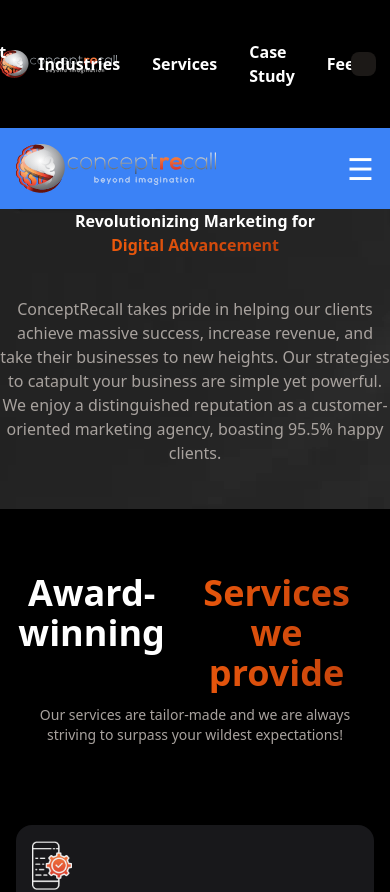
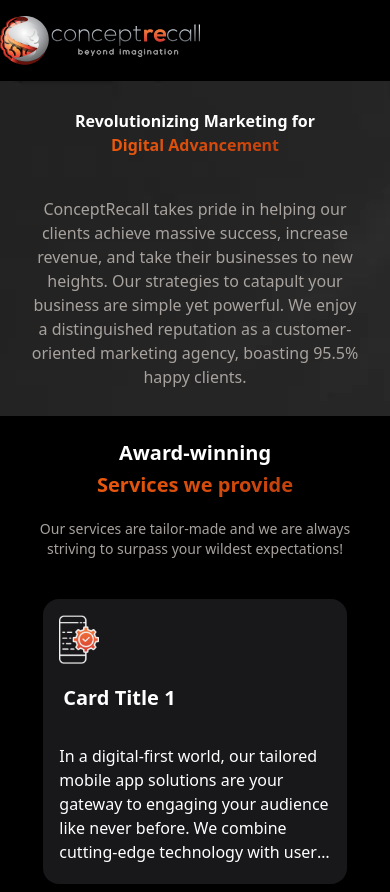
Before and after one commit to Muzamilkhan110/CR-Clone, a Next.js app: page / in a window 390 px wide. Shown: the top 892 px of the page. Built offline with nearby package versions, Linux system fonts and the light colour scheme.

Commit message:
Responsive Navbar and Banner page

```diff
--- a/app/layout.tsx
+++ b/app/layout.tsx
@@ -18,7 +18,7 @@
 });
 
 export const metadata: Metadata = {
-  title: "Create Next App",
+  title: "Craft your Digital Growth with ConceptRecall",
   description: "Generated by create next app",
 };
 
--- a/app/pathCompononet/AboutUs/AboutUs.tsx
+++ b/app/pathCompononet/AboutUs/AboutUs.tsx
@@ -7,17 +7,17 @@
     return(
         <section className="min-h-screen flex justify-center items-center">
         <div className="container m-auto max-w-screen-lg">
-          <div className="my-14">
+          <div className="py-10">
             <Heading tittle="About" dynamic="Us"/>
-            <p className="text-center text-stone-400  mt-3">
+            <p className="text-center text-stone-400 mt-3">
               We are a team of seasoned creators who upgrade your business
               processes with modern technology and advancements. And well, these
               numbers speak volumes about what we have achieved on our journey
               so far.
             </p>
           </div>
-          <div className="flex gap-6 pb-10">
-            <div className="w-[50rem] h-[25rem] overflow-hidden rounded-xl relative">
+          <div className="flex flex-col md:flex-row gap-6 pb-10">
+            <div className="max-w- overflow-hidden rounded-xl">
               <video
                 className="w-full h-full object-cover"
                 autoPlay
@@ -26,7 +26,7 @@
               >
                 Your browser does not support the video tag.
               </video>
-              <div className="absolute inset-0 flex items-center justify-center z-10">
+              <div className=" flex items-center justify-center">
                 <Image
                   className=""
                   width={"100"}
@@ -37,8 +37,8 @@
               </div>
             </div>
 
-            <div className="h-[25rem] w-[50rem] font-medium text-stone-400 pt-20">
-              <span className="">
+            <div className=" font-medium text-stone-400 pt-20">
+              <div className="">
                 <p>
                   We believe in surpassing expectations and satisfying our
                   clientele to form lasting alliances. What makes this target
@@ -47,9 +47,9 @@
                   expertise to foster impactful results and never fail to
                   surprise our clients with it!
                 </p>
-              </span>
+              </div>
               <Link href={"/"}>
-              <Button text="Contact Us"/>
+              <Button className="mt-4" text="Contact Us"/>
               </Link>
             </div>
           </div>
--- a/app/pathCompononet/awardwining/Award.tsx
+++ b/app/pathCompononet/awardwining/Award.tsx
@@ -9,10 +9,10 @@
 const Award = () => {
     return(
         <section className="container m-auto max-w-screen-lg">
-        <div>
-          <div className="my-16 px-4 sm:px-6 md:px-8">
+        <div className="px-[7%]">
+          <div className="py-[7%]">
           <Heading tittle="Award-winning" dynamic=" Services we provide" />
-            <p className="text-center text-stone-400 mt-3 text-sm sm:text-base md:text-lg">
+            <p className="text-center pt-3 lg:px-[15%] text-stone-400 mt-2 text-sm sm:text-base md:text-lg">
               Our services are tailor-made and we are always striving to surpass
               your wildest expectations!
             </p>
@@ -26,7 +26,7 @@
                 imageAlt={card.imageAlt}
                 title={card.title}
                 description={
-                <span className="line-clamp-[10]">
+                <span className="line-clamp-[5] lg:line-clamp-[8]">
                 {card.description}
                 </span>
                 }
--- a/components/bg-Details.tsx/Bgdetails.tsx
+++ b/components/bg-Details.tsx/Bgdetails.tsx
@@ -3,10 +3,11 @@
 const BgDetails = () =>{
     return(
 <section
-        className="flex justify-center items-center flex-col h-[calc(100vh-83px)] max-sm:pb-11 max-lg:h-[calc(100vh-66px)] max-sm:h-[max-content] overflow-hidden md:shrink-0"
+        className="flex justify-center items-center flex-col h-[calc(100vh-85px)]  max-lg:h-[calc(100vh-66px)] max-sm:h-[max-content] overflow-hidden object-cover md:shrink-0"
         style={{ backgroundImage: "url('/homeBg.webp')" }}
       >
         <div className="container max-w-screen-lg">
+          <div className="px-[7%] py-[7%]">
           <div className="text-center">
             <h1 className="text-white  sm:text-xl md:text-2xl lg:text-4xl xl:text-6xl font-bold">
               Revolutionizing Marketing for
@@ -23,6 +24,7 @@
             agency, boasting 95.5% happy clients.
           </p>
         </div>
+        </div>
       </section>
     )
 }
--- a/components/button/Button.tsx
+++ b/components/button/Button.tsx
@@ -21,7 +21,7 @@
       type={type}
       onClick={onClick}
       disabled={disabled}
-      className={ `bg-useclass sm:px-6 sm:py-3 text-center text-white px-6 py-3 rounded-xl text-[16px] font-semibold
+      className={ `bg-useclass px-6 py-3 text-center text-white rounded-xl text-sm font-bold
       } ${className}`}
     >
       {text}
--- a/components/component-heading/Heading.tsx
+++ b/components/component-heading/Heading.tsx
@@ -14,9 +14,9 @@
     return(
 
                 <div className="text-center">
-                <div className="flex justify-center gap-3">
-                <h1 className=" text-4xl text-white font-bold">{tittle}</h1>
-                <p className="text-4xl useclass font-bold">{dynamic}</p>
+                <div className="flex justify-center gap-1 flex-wrap sm:flex-row">
+                <h1 className="text-xl sm:text-2xl md:text-4xl  text-white font-bold">{tittle}</h1>
+                <p className="text-xl sm:text-2xl md:text-4xl useclass font-bold">{dynamic}</p>
                 </div>
                 </div>
 
--- a/components/navbar/Navchat.tsx
+++ b/components/navbar/Navchat.tsx
@@ -1,3 +1,4 @@
+
 "use client";
 import Link from "next/link";
 import React from "react";
@@ -13,12 +14,12 @@
   };
   return (
     <header className="bg-black">
-      <nav className="container mx-auto flex justify-around items-center py-4">
-        <div className="w-[30%] flex justify-center">
+      <nav className="container mx-auto flex lg:justify-around items-center py-4">
+        <div className="lg:flex lg:justify-end">
           <Logo />
         </div>
-        <div className="w-[60%] lg:z-0 flex justify-center">
-          <ul className="flex gap-8 items-center text-white text-base font-semibold">
+        <div className=" flex justify-center">
+          <ul className="flex hidden xl:gap-8 items-center text-white text-base font-semibold lg:gap-4 sm:hidden md:hidden lg:flex">
             <li className="hover:useclass ">
               <Link href="/">Home</Link>
             </li>
@@ -45,16 +46,19 @@
             </li>
           </ul>
         </div>
-        <div className="w-[10%]">
-          <div className="bg-stone-900 flex items-center gap-2 py-1 px-1 rounded-lg w-[63%]">
+        <div className="hidden lg:block">
+          <div className="bg-stone-900 flex items-center gap-2 py-1 px-1 rounded-lg ">
             <div className="p-2 rounded-lg hover:bg-useclass">
+              <Link href={"https://wa.me/923167856990"}>
               <Image
                 src="/icons8-whatsapp.svg"
                 alt="WhatsApp"
                 width={24}
                 height={24}
               />
+              </Link>
             </div>
+            <Link href={"tel:+923167856990"}>
             <div className="p-2 rounded-lg hover:bg-useclass">
               <Image
                 src="/phone-svgrepo-com.svg"
@@ -63,49 +67,10 @@
                 height={24}
               />
             </div>
+            </Link>
           </div>
         </div>
       </nav>
-
-      <div className="lg:hidden flex justify-between items-center p-4 bg-blue-500">
-        <Logo />
-        <button onClick={togglebar} className="text-white text-3xl">
-          ☰
-        </button>
-      </div>
-
-      <div
-        className={`lg:hidden fixed inset-0 bg-black bg-opacity-50 z-50 transition-transform duration-300 ease-in-out transform ${
-          isOpen ? "translate-x-0" : "-translate-x-full"
-        }`}
-      >
-        <div className="w-3/4 bg-black text-white  h-full p-6">
-          <Logo />
-          <ul className="text-white text-lg flex flex-col gap-10 ">
-            <li className="hover:useclass">
-              <Link href="/">Home</Link>
-            </li>
-            <li className="hover:useclass">
-              <Link href="/about">About Us</Link>
-            </li>
-            <li className="hover:useclass">
-              <Link href="/industries">Industries</Link>
-            </li>
-            <li className="hover:useclass">
-              <Link href="/services">Services</Link>
-            </li>
-            <li className="hover:useclass">
-              <Link href="/casestudy">Case Study</Link>
-            </li>
-            <li className="hover:useclass">
-              <Link href="/feed">Feed</Link>
-            </li>
-            <li className="hover:useclass">
-              <Link href="/careers">Careers</Link>
-            </li>
-          </ul>
-        </div>
-      </div>
     </header>
   );
 };
--- a/components/overview/Overview.tsx
+++ b/components/overview/Overview.tsx
@@ -6,10 +6,10 @@
         <div className="bg-neutral-900 py-10">
             <div className="container mx-auto max-w-screen-lg">
 
-                <div className="grid grid-cols-1 sm:grid-cols-2 lg:grid-cols-4 gap-4 ">
+                <div className="grid grid-cols-2 md:grid-cols-4 gap-4 px-[7%]">
             {
                 Details.map((item, index) => (
-                    <div key={index} className={`${index < 3 ? "border-r" : ""} h-28 p-4`}>
+                    <div key={index} className={`${index < 3 ? "md:border-r" : ""} h-28 p-4`}>
                     <h3 className="useclass text-4xl font-bold">{item.title}</h3>
                     <p className="text-white text-lg">{item.text}</p>
                     </div>
--- a/tailwind.config.ts
+++ b/tailwind.config.ts
@@ -40,10 +40,10 @@
         '200': "200% 200%", // Double the background size for smooth animation
       },
       animation: {
-        gradient: "gradient 2s infinite", // Gradient animation
+        gradient:" gradient1 2s infinite", // Gradient animation
       },
       keyframes: {
-        gradient: {
+        gradient1: {
           "0%": { backgroundPosition: "0% 50%" },
           "50%": { backgroundPosition: "100% 50%" },
           "100%": { backgroundPosition: "0% 50%" },
```
